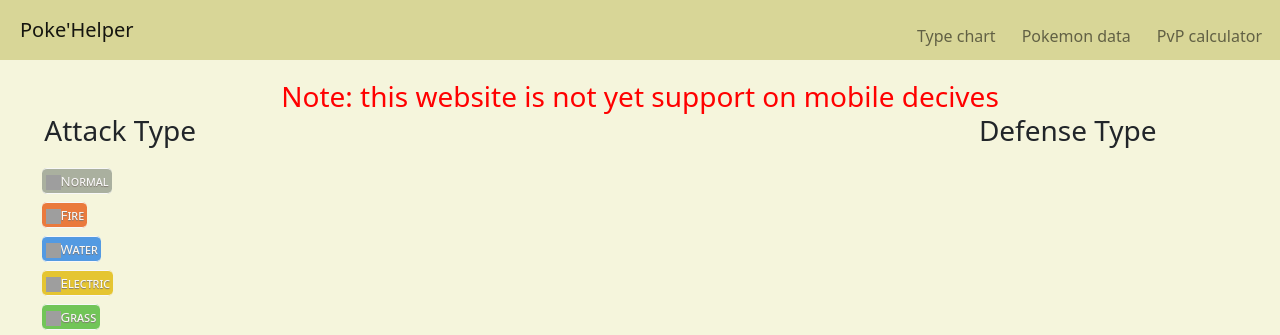
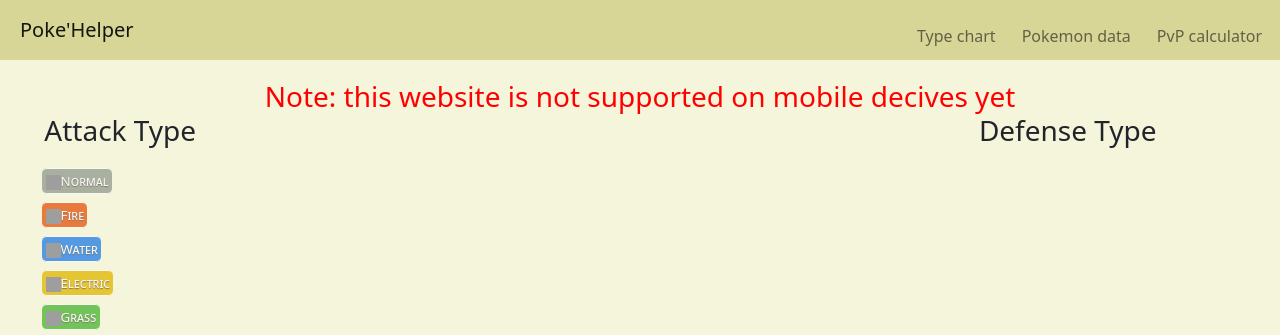
Before and after one commit to stephH154/Pokemon-Website, a website: page index.html in a window 1280 px wide. Shown: the top 335 px of the page. Drawn offline with nearby package versions, Linux system fonts and the light colour scheme; grey boxes are pictures that could not be loaded.

Commit message:
Update index.html

```diff
--- a/index.html
+++ b/index.html
@@ -69,7 +69,7 @@
       </nav>
     </header>
     <h3 style="color: red">
-      Note: this website is not yet support on mobile decives
+      Note: this website is not supported on mobile decives yet
     </h3>
     <div class="main-body">
       <div class="attack container">
```
